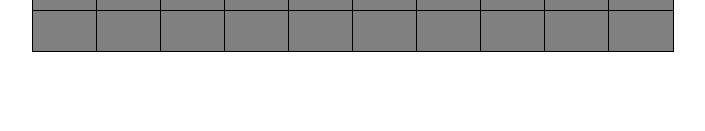
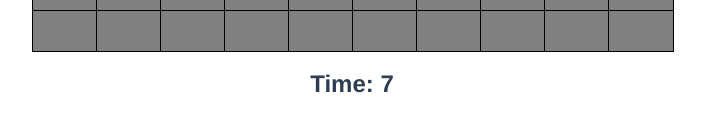
Before and after one commit to lagartoverde/minesweeper, a Vue app: page / in a window 1280 px wide. Shown: the part 575-706 px from the top of the page, without its empty margins (296-1001 px from the left). Built offline with nearby package versions, Linux system fonts and the light colour scheme; the HTML template or start-up script is replaced by a standard one.

Commit message:
added counter

```diff
--- a/src/App.vue
+++ b/src/App.vue
@@ -2,8 +2,11 @@
   <div id="app">
     <h1> MineSweeper</h1>
     <GameBoard class="board"/>
-    <h2 v-show='finished'>
+    <h2 v-if='finished'>
       {{finishedPhrase}}
+    </h2>
+    <h2 v-else>
+      Time: {{timeCount}}
     </h2>
   </div>
 </template>
@@ -20,13 +23,21 @@ export default {
     this.$store.commit('generateGameboard', 10);
     this.$store.commit('poblateGameboard', 10);
     this.$store.commit('checkSurroundings');
+    setInterval(()=> {
+      if(!this.finished) {
+        this.$store.commit('incrementTimeCount')
+      }
+    }, 1000);
   },
   computed: {
     finished() {
       return this.$store.state.finished;
     },
     finishedPhrase() {
-      return this.$store.state.won ? 'Congratulations, you won :)' : 'Sorry, you have lost'
+      return this.$store.state.won ? `Congratulations, you won :) Time: ${this.timeCount}s` : 'Sorry, you have lost'
+    },
+    timeCount() {
+      return this.$store.state.timeCount;
     }
   }
 };
--- a/src/store.js
+++ b/src/store.js
@@ -12,7 +12,8 @@ export default new Vuex.Store({
     flagsRemaining: 0,
     won: undefined,
     cellsOpened: 0,
-    mines: 0
+    mines: 0,
+    timeCount: 0
   },
   mutations: {
     generateGameboard(state, size) {
@@ -93,6 +94,9 @@ export default new Vuex.Store({
         state.boardState = copy;
         state.flagsRemaining += 1
       }
+    },
+    incrementTimeCount(state) {
+      state.timeCount++;
     }
   },
   actions: {}
```
